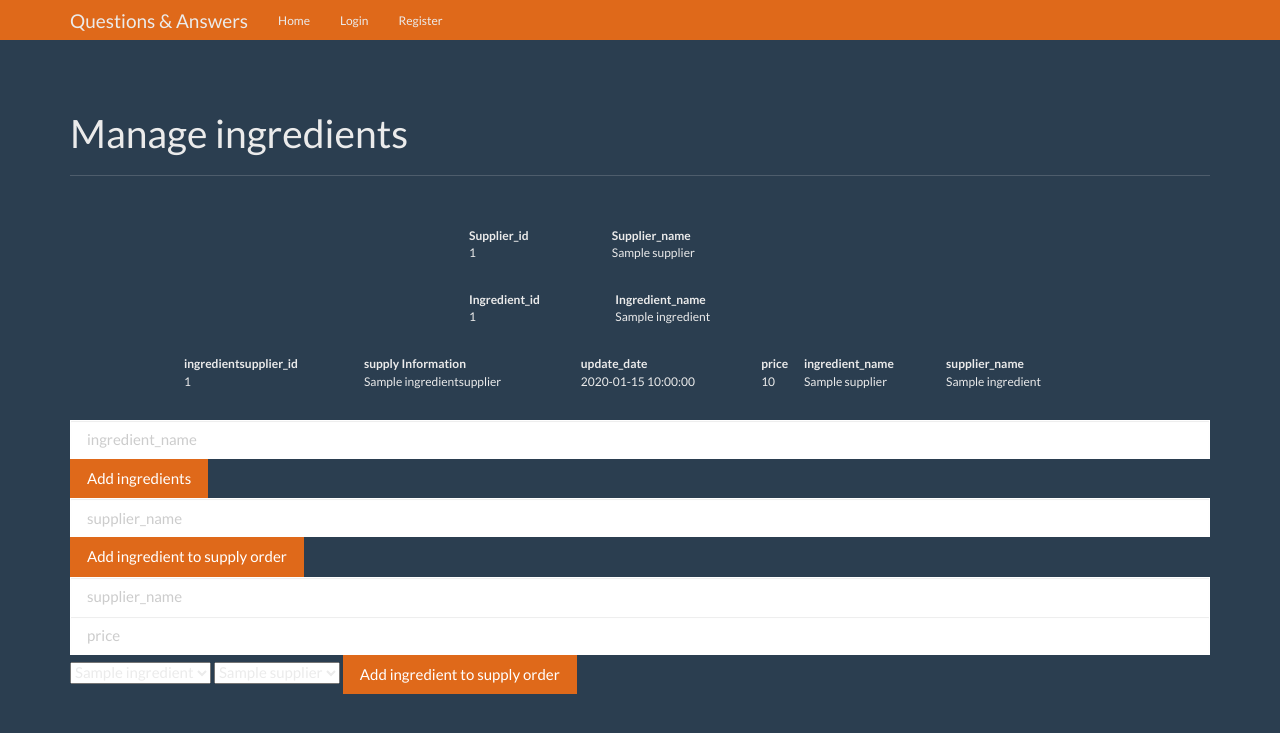
After one commit to csc322-restaurant/Online-Restaurant-System, a Flask app: template flask_qa/templates/manageingredients.html in a window 1280 px wide. The commit adds this page. Shown: the top 733 px of the page. Run offline with Flask 2, Linux system fonts and the light colour scheme; the template is opened without the code that fills it: most values are stand-ins (such as "Sample title", 1, 10 or a date in 2020).

Commit message:
finished salemanager interface

```diff
--- a/flask_qa/templates/base.html
+++ b/flask_qa/templates/base.html
@@ -44,8 +44,14 @@
             {% if current_user.is_authenticated and (current_user.role == 'Manager') %}
             <li><a href="{{ url_for('main.salesorder') }}">Accept Sales order</a></li>
             {% endif %}
-            {% if current_user.is_authenticated and (current_user.role == 'Salesmanager') %}
+            {% if current_user.is_authenticated and ((current_user.role == 'Salesmanager') or (current_user.role == 'Manager')) %}
             <li><a href="{{ url_for('main.managesalesorder') }}">Add to sales order</a></li>
+            {% endif %}
+            {% if current_user.is_authenticated and ((current_user.role == 'Salesmanager') or (current_user.role == 'Manager')) %}
+            <li><a href="{{ url_for('main.manageingredients') }}">Manage ingredients and suppliers</a></li>
+            {% endif %}
+            {% if current_user.is_authenticated and (current_user.role == 'Chef') %}
+            <li><a href="{{ url_for('main.managemenu') }}">Manage Menu</a></li>
             {% endif %}
             {% if current_user.is_authenticated %}
             <li><a href="{{ url_for('auth.logout') }}">Logout</a></li>
--- /dev/null
+++ b/flask_qa/templates/manageingredients.html
@@ -0,0 +1,88 @@
+{% extends 'base.html' %}
+{% block title %}Manage ingredients{% endblock %}
+
+{% block content %}
+<div class="page-header">
+        <h1>Manage ingredients</h1>
+      </div>
+      <div class="row">
+        <div class="col-lg-12">
+          <div class="list-group">
+                <table style="width:30%; margin:30px auto; border-collapse:collapse;">
+                    <tr>
+                        <th>Supplier_id</th>
+                        <th>Supplier_name</th>
+                    </tr>
+                    {% for supplier in suppliers %}
+                        <tr>
+                            <td>{{ supplier.supplier_id }}</td>
+                            <td>{{ supplier.supplier_name }}</td>
+                        </tr>
+                    {% endfor %}
+                </table>
+                <table style="width:30%; margin:30px auto; border-collapse:collapse;">
+                    <tr>
+                        <th>Ingredient_id</th>
+                        <th>Ingredient_name</th>
+                    </tr>
+                    {% for ingredient in ingredients %}
+                        <tr>
+                            <td>{{ ingredient.ingredient_id }}</td>
+                            <td>{{ ingredient.ingredient_name }}</td>
+                        </tr>
+                    {% endfor %}
+                </table>
+                <table style="width:80%; margin:30px auto; border-collapse:collapse;">
+                    <tr>
+                        <th>ingredientsupplier_id</th>
+                        <th>supply Information</th>
+                        <th>update_date</th>
+                        <th>price</th>
+                        <th>ingredient_name</th>
+                        <th>supplier_name</th>
+                    </tr>
+                    {% for ingredientsupplier in ingredientsuppliers %}
+                        <tr>
+                            <td>{{ ingredientsupplier.Ingredientsupplier.supplier_id  }}</td>
+                            <td>{{ ingredientsupplier.Ingredientsupplier.supplier_name  }}</td>
+                            <td>{{ ingredientsupplier.Ingredientsupplier.update_date  }}</td>
+                            <td>{{ ingredientsupplier.Ingredientsupplier.price  }}</td>
+                            <td>{{ ingredientsupplier.Supplier.supplier_name  }}</td>
+                            <td>{{ ingredientsupplier.Ingredient.ingredient_name  }}</td>
+                        </tr>
+                    {% endfor %}
+                </table>
+                <form class="form-horizontal" method="POST" action="{{ url_for('main.addingredient') }}">
+                    <fieldset>
+                        <input type="text" class="form-control" name="ingredient_name" id="input_ingredient_name" placeholder="ingredient_name">
+                        <button type="submit" class="btn btn-primary">Add ingredients</button>
+                    </fieldset>
+                </form>
+                <form class="form-horizontal" method="POST" action="{{ url_for('main.addsupplier') }}">
+                    <fieldset>
+                        <input type="text" class="form-control" name="supplier_name" id="input_supplier_name" placeholder="supplier_name">
+                        <button type="submit" class="btn btn-primary">Add ingredient to supply order</button>
+                    </fieldset>
+                </form>
+                <form class="form-horizontal" method="POST" action="{{ url_for('main.addingredientsupplier') }}">
+                    <fieldset>
+                        <input type="text" class="form-control" name="supplier_name" id="input_supplier_name" placeholder="supplier_name">
+                        <input type="number" step="any" class="form-control" name="price" id="input_price" placeholder="price">
+                        <select name="ingredient_id" font=black>
+                            {% for ingredient in ingredients %}
+                            <option value={{ ingredient.ingredient_id }} font=black>{{ ingredient.ingredient_name }}</option>
+                            {% endfor %}
+                        </select>
+                        <select name="supplier_id" font=black>
+                            {% for supplier in suppliers %}
+                            <option value={{ supplier.supplier_id }} font=black>{{ supplier.supplier_name }}</option>
+                            {% endfor %}
+                        </select>
+                        <button type="submit" class="btn btn-primary">Add ingredient to supply order</button>
+                    </fieldset>
+                </form>
+
+          </div>
+        </div><!-- /.col-lg-12 -->
+      </div>
+{% endblock %}
```
Also changed, not shown: flask_qa/routes/main.py (+108 -3 lines), flask_qa/templates/managemenu.html (added, +17 -0 lines), flask_qa/templates/managesalesorder.html (+40 -7 lines), flask_qa/db.sqlite3.
